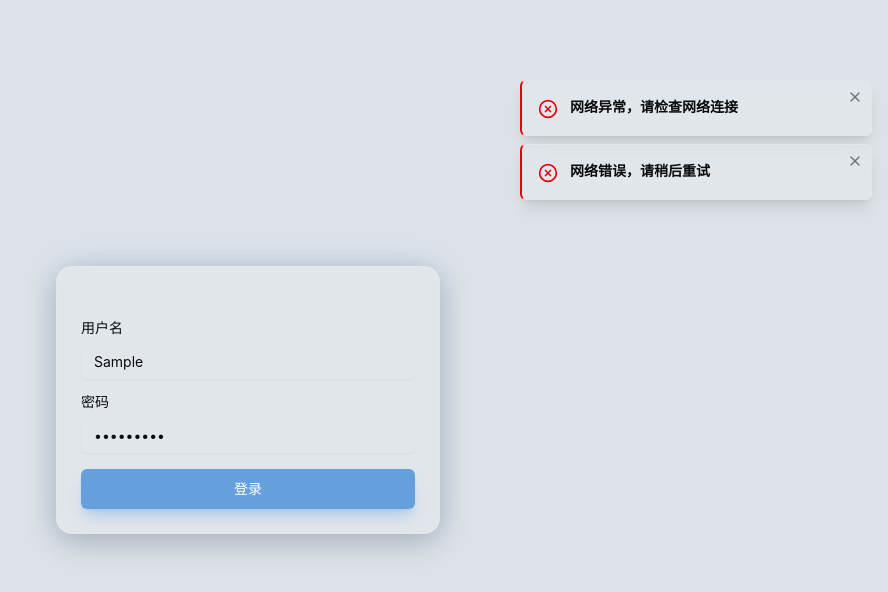
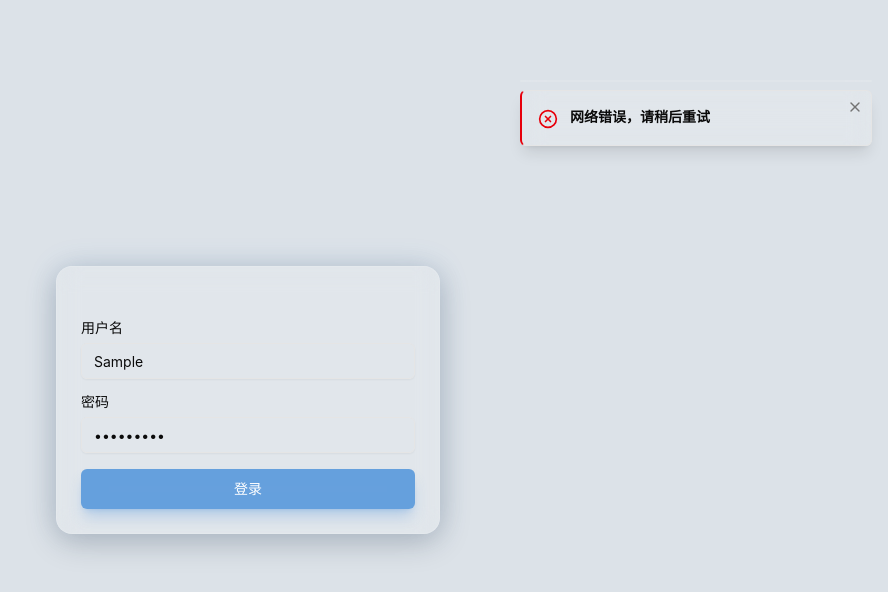
Before and after one commit to soodaynet/z, a Vue app in the folder frontend/: page /login in a window 1280 px wide. Both pictures are taken after typing "Sample", "Sample123" into the empty fields and a click on the button "登录". Shown: the top 592 px of the page, without its empty margins (392-1280 px from the left). Built offline with nearby package versions, Linux system fonts and the light colour scheme; no server answers.

Commit message:
feat: 优化网站UI和功能
Co-authored-by: traeagent <traeagent@users.noreply.github.com>

```diff
--- a/frontend/src/components/ui/sonner/Sonner.vue
+++ b/frontend/src/components/ui/sonner/Sonner.vue
@@ -61,7 +61,7 @@ const typeAccent: Record<ToastType, string> = {
     <ol
       data-slot="toaster"
       :class="cn(
-        'pointer-events-none fixed z-[100] flex max-h-screen w-full max-w-sm gap-2 p-4',
+        'pointer-events-none group fixed z-[100] flex max-h-screen w-full max-w-sm gap-2 p-4',
         positionClass,
         props.class,
       )"
@@ -76,12 +76,14 @@ const typeAccent: Record<ToastType, string> = {
         move-class="transition duration-300 ease-out"
       >
         <li
-          v-for="t in toasts"
+          v-for="(t, i) in toasts"
           :key="t.id"
           :data-type="t.type"
           :class="cn(
-            'bg-background text-foreground pointer-events-auto relative flex w-full items-start gap-3 overflow-hidden rounded-md border p-4 shadow-lg',
+            'bg-background text-foreground pointer-events-auto relative flex w-full items-start gap-3 overflow-hidden rounded-md border p-4 shadow-lg transition-all duration-300',
             richColors ? typeAccent[t.type] : '',
+            // 非最新项默认折叠堆叠，鼠标移入容器时展开显示全部
+            i < toasts.length - 1 && 'max-h-0 scale-95 border-transparent opacity-0 py-0 shadow-none group-hover:max-h-96 group-hover:scale-100 group-hover:opacity-100 group-hover:py-4 group-hover:border group-hover:shadow-lg',
           )"
         >
           <component
--- a/frontend/src/components/ui/sonner/use-toast.ts
+++ b/frontend/src/components/ui/sonner/use-toast.ts
@@ -37,6 +37,10 @@ function pushToast(title: string, options: ToastOptions = {}): number {
     duration,
   }
   toasts.value.push(toastItem)
+  // 最多保留 5 条，超出移除最老的
+  if (toasts.value.length > 5) {
+    toasts.value.splice(0, toasts.value.length - 5)
+  }
   if (duration > 0) {
     setTimeout(() => dismiss(id), duration)
   }
```
